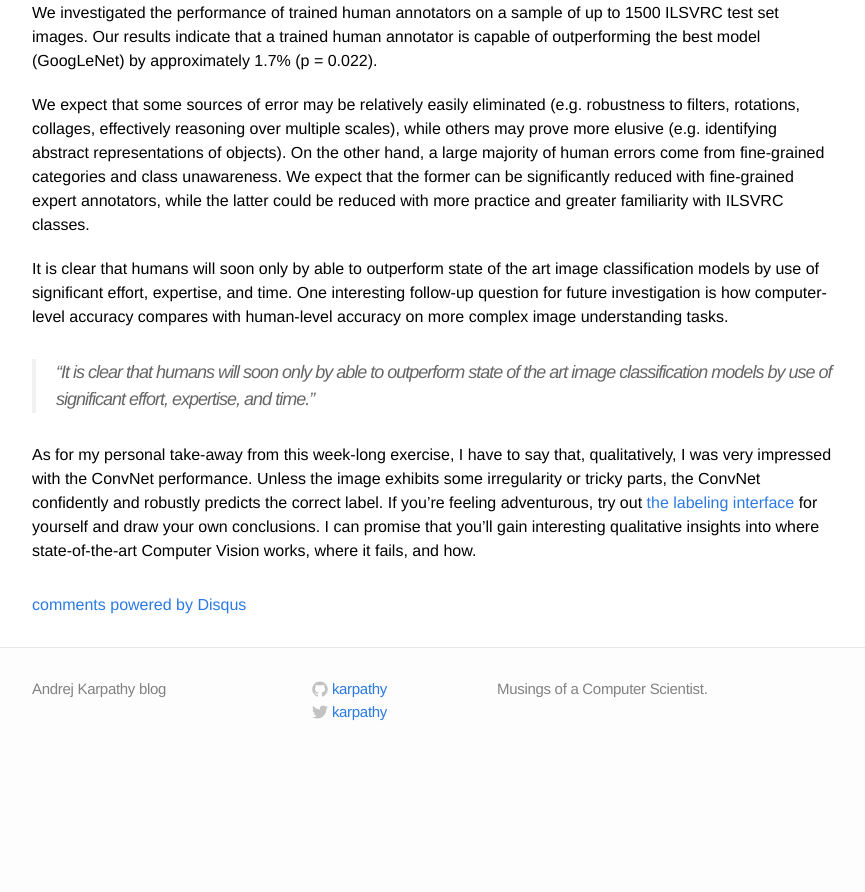
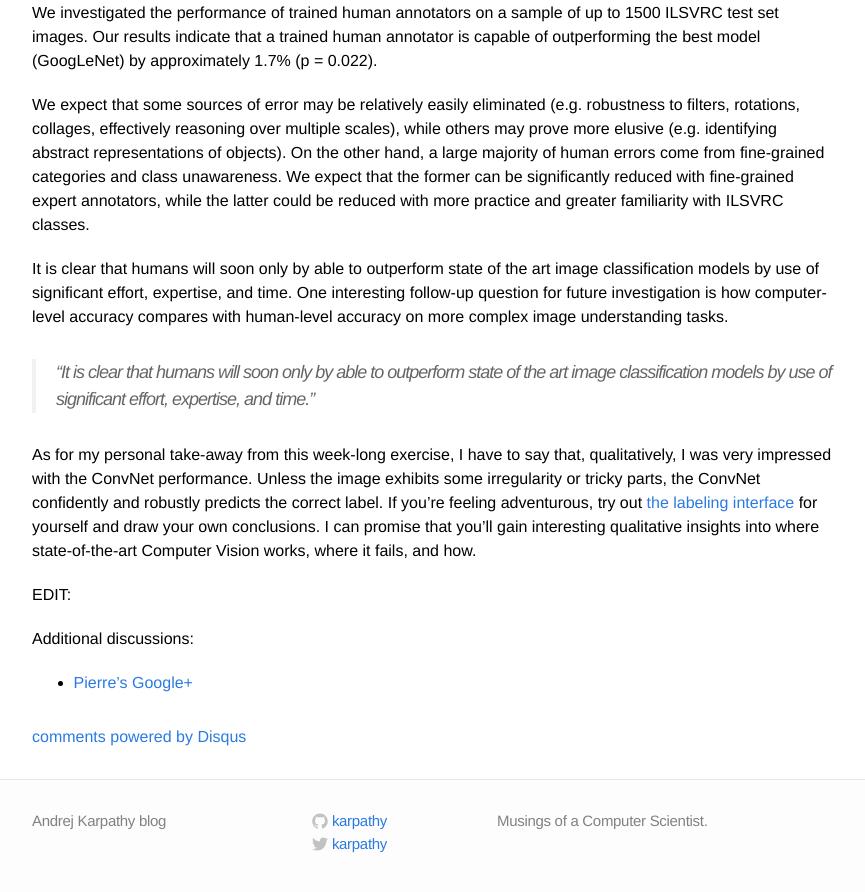
Before and after one commit to karpathy/karpathy.github.io, a Jekyll site: the page built from _posts/2014-09-02-what-i-learned-from-competing-against-a-convnet-on-imagenet.markdown, in a window 1280 px wide and 900 px high, scrolled down 5929 px. Shown: the top 892 px of the window, without its empty margins (208-1073 px from the left). Built offline with Jekyll 4.4.1, drawn with Linux system fonts in a browser that asks for light colours; Markdown is read by kramdown in place of the engine named in the settings; comment, search, counter and statistics services are not loaded; before the commit the page ends 6697 px from its top, so only the background shows below that.

Commit message:
adding links

```diff
--- a/_posts/2014-09-02-what-i-learned-from-competing-against-a-convnet-on-imagenet.markdown
+++ b/_posts/2014-09-02-what-i-learned-from-competing-against-a-convnet-on-imagenet.markdown
@@ -111,3 +111,8 @@ It is clear that humans will soon only by able to outperform state of the art im
 > "It is clear that humans will soon only by able to outperform state of the art image classification models by use of significant effort, expertise, and time."
 
 As for my personal take-away from this week-long exercise, I have to say that, qualitatively, I was very impressed with the ConvNet performance. Unless the image exhibits some irregularity or tricky parts, the ConvNet confidently and robustly predicts the correct label. If you're feeling adventurous, try out [the labeling interface](http://cs.stanford.edu/people/karpathy/ilsvrc/) for yourself and draw your own conclusions. I can promise that you'll gain interesting qualitative insights into where state-of-the-art Computer Vision works, where it fails, and how.
+
+EDIT:
+
+Additional discussions:
+- [Pierre's Google+](https://plus.google.com/u/0/+PierreSermanet/posts/6wZYMuXo8PU)
```
